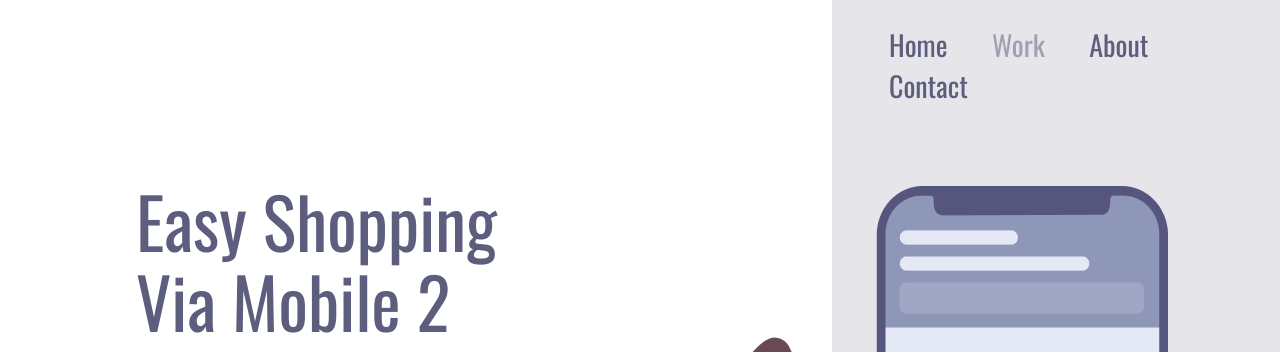
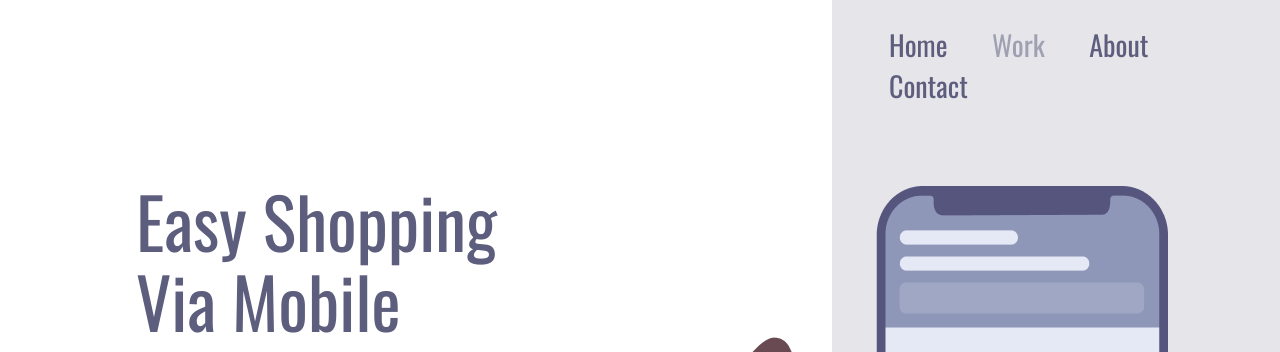
Before and after one commit to victorgarcia10/easy-shopping, a plain HTML site: page index.html in a window 1280 px wide. Shown: the top 352 px of the page. Drawn offline with nearby package versions, Linux system fonts and the light colour scheme.

Commit message:
aleteração do título principal

```diff
--- a/index.html
+++ b/index.html
@@ -11,7 +11,7 @@
 <body>
     <main>
         <section class="caixa-esquerda">
-            <h1>Easy Shopping Via Mobile 2 </h1>
+            <h1>Easy Shopping Via Mobile </h1>
 
             <p>Lorem ipsum dolor sit amet consectetur adipisicing elit. Repellendus consequatur eaque soluta sequi voluptatem architecto nisi quas ipsum unde quisquam ut deleniti, ab quos dicta dignissimos gaho gambo neina noahg.</p>
 
```
